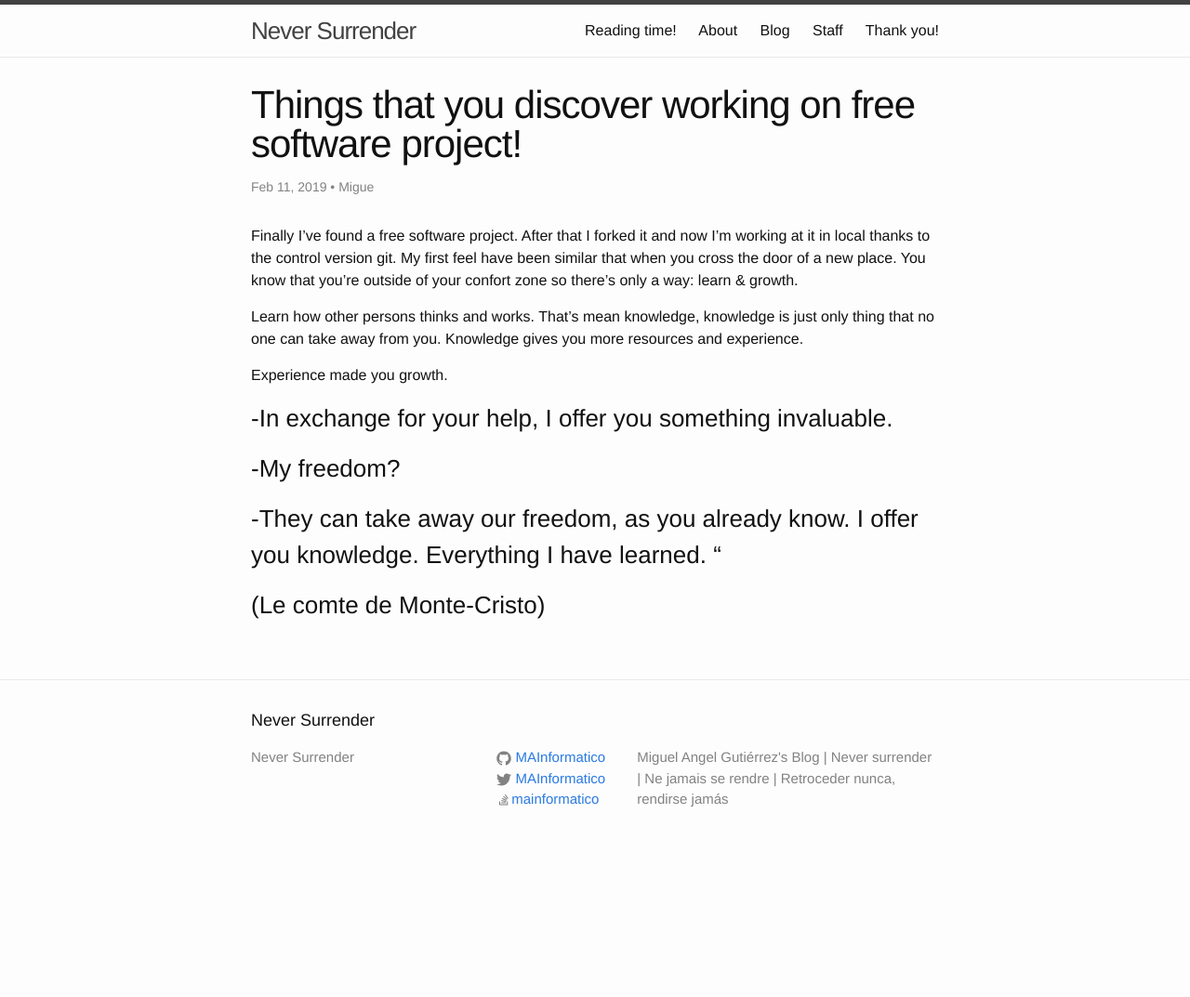
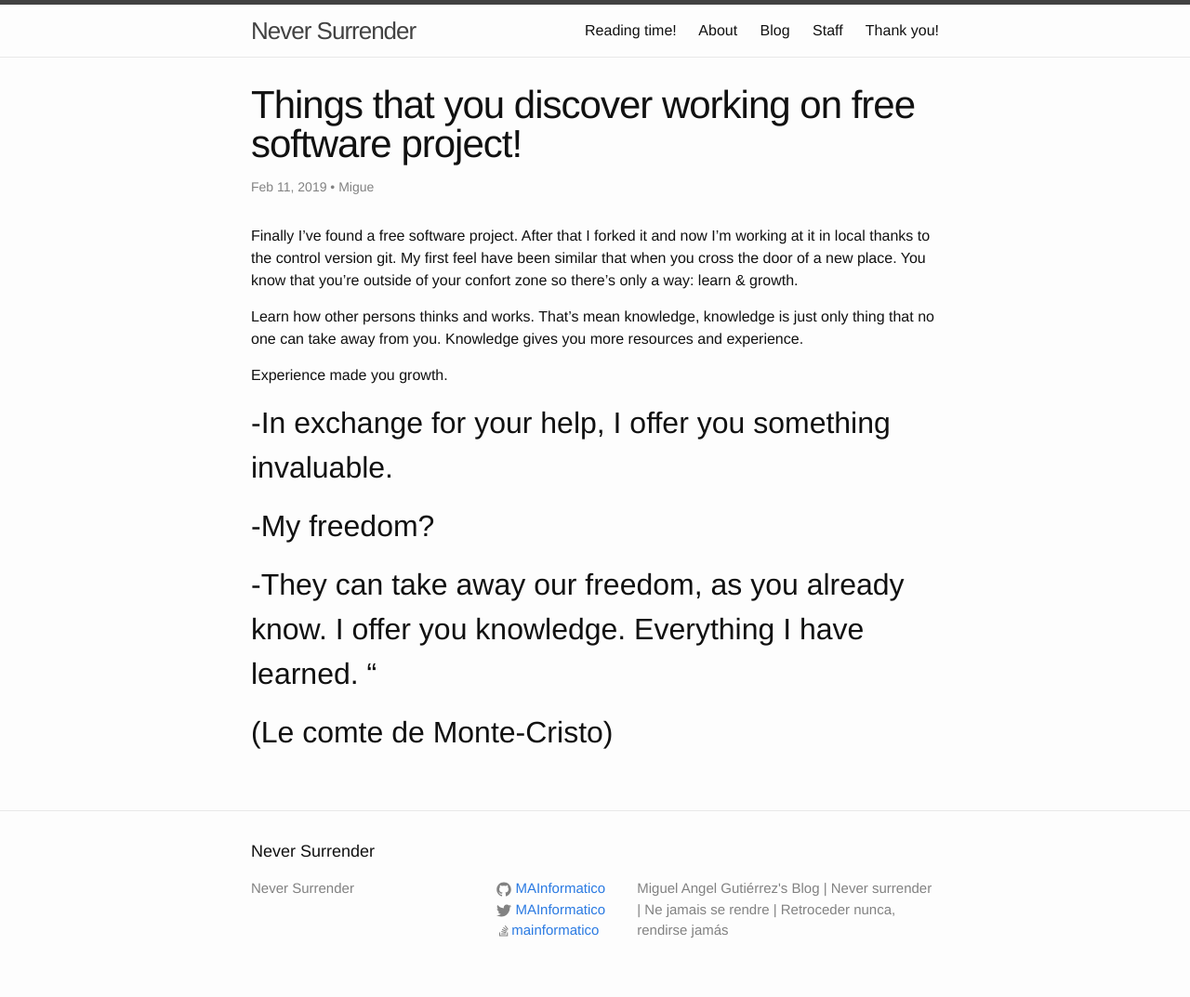
Before and after one commit to MAInformatico/MAInformatico.github.io, a Jekyll site: the page built from _posts/2019-2-11-Discover.md, in a window 1280 px wide. Shown: the whole page at 93% size. Built offline with Jekyll 4.4.1, drawn with Linux system fonts in a browser that asks for light colours; before the commit the page ends 932 px from its top, so only the background shows below that.

```diff
--- a/_posts/2019-2-11-Discover.md
+++ b/_posts/2019-2-11-Discover.md
@@ -16,7 +16,7 @@ Experience made you growth.
 
 
 
-### -In exchange for your help, I offer you something invaluable.
-### -My freedom?
-### -They can take away our freedom, as you already know. I offer you knowledge. Everything I have learned. "
-### (Le comte de Monte-Cristo)
+## -In exchange for your help, I offer you something invaluable.
+## -My freedom?
+## -They can take away our freedom, as you already know. I offer you knowledge. Everything I have learned. "
+## (Le comte de Monte-Cristo)
```
